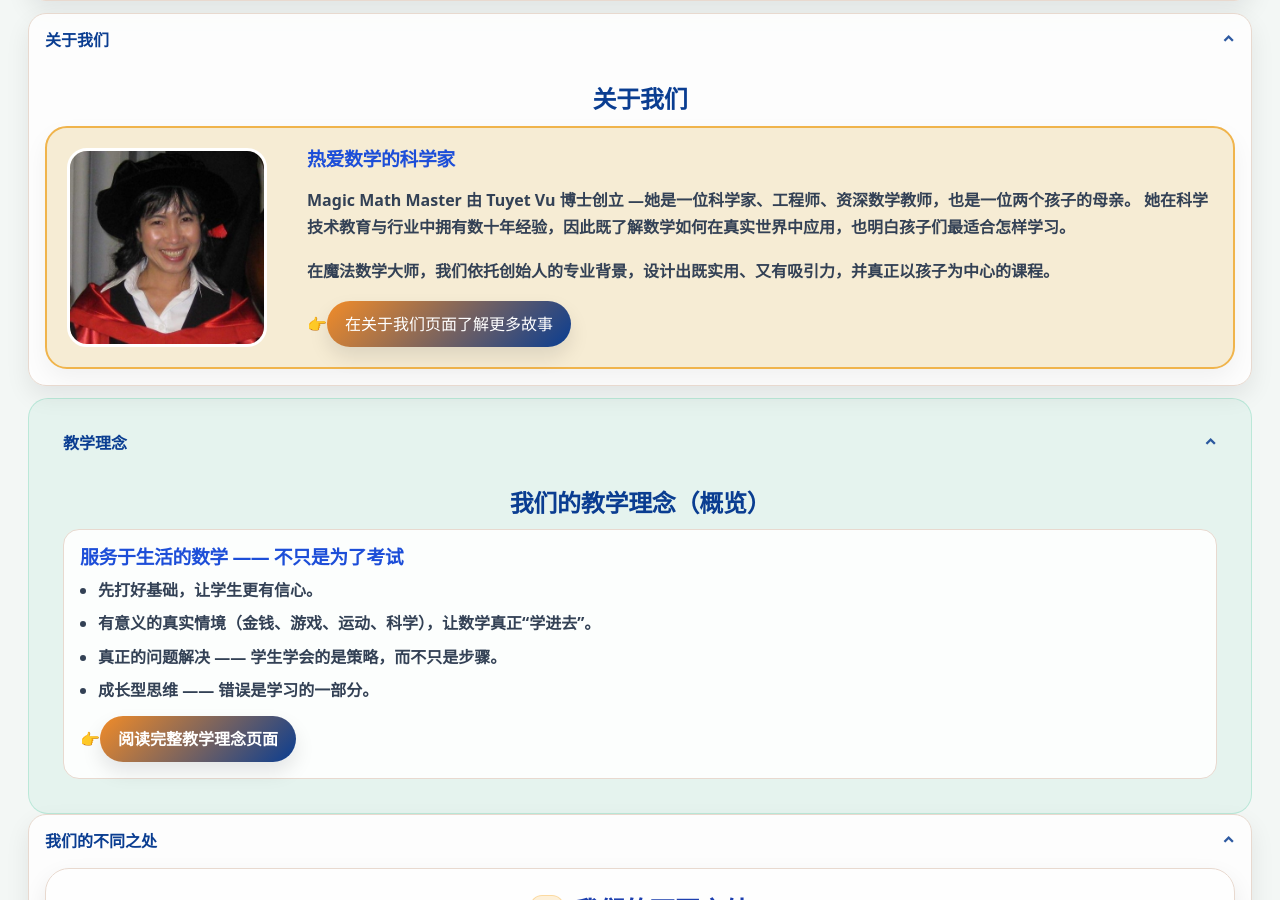
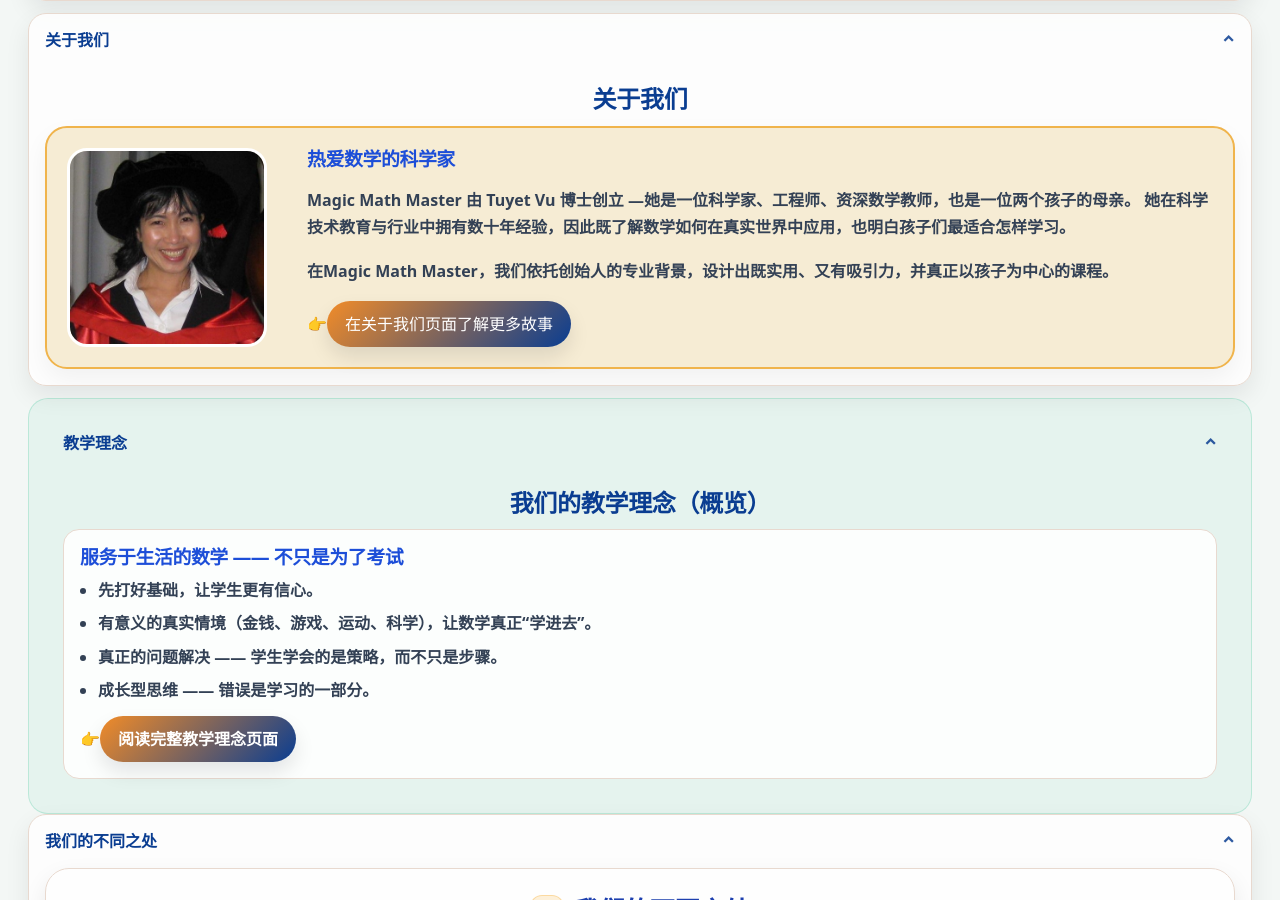
Before and after one commit to 3aMAuVn/Final3lan38, a Jekyll site: the page built from cn/index.html, in a window 1280 px wide and 900 px high, scrolled down 3435 px. Built offline with Jekyll 4.4.1, drawn with Linux system fonts in a browser that asks for light colours.

Commit message:
Update logo and text for Magic Math Master
Keep the original name of the company without translation

```diff
--- a/cn/index.html
+++ b/cn/index.html
@@ -20,8 +20,8 @@
     提供 <b>覆盖澳大利亚的线上课程</b> 和 <b>线下课程</b> （视地点而定）。
    </p>
 </div>
-<div aria-label="魔法数学大师 logo" class="hero-snap-logoBox">
-<img alt="魔法数学大师 logo" loading="lazy" src="{{ '/assets/logo.png' | relative_url }}"/>
+<div aria-label="Magic Math Master logo" class="hero-snap-logoBox">
+<img alt="Magic Math Master logo" loading="lazy" src="{{ '/assets/logo.png' | relative_url }}"/>
 </div>
 </div>
 <div class="hero-snap-full">
@@ -173,7 +173,7 @@
   她在科学技术教育与行业中拥有数十年经验，因此既了解数学如何在真实世界中应用，也明白孩子们最适合怎样学习。
   </p>
 <p class="about-text">
-  在魔法数学大师，我们依托创始人的专业背景，设计出既实用、又有吸引力，并真正以孩子为中心的课程。
+  在Magic Math Master，我们依托创始人的专业背景，设计出既实用、又有吸引力，并真正以孩子为中心的课程。
   </p>
 
   👉<a class="btn btn-primary" href="about.html">
```
